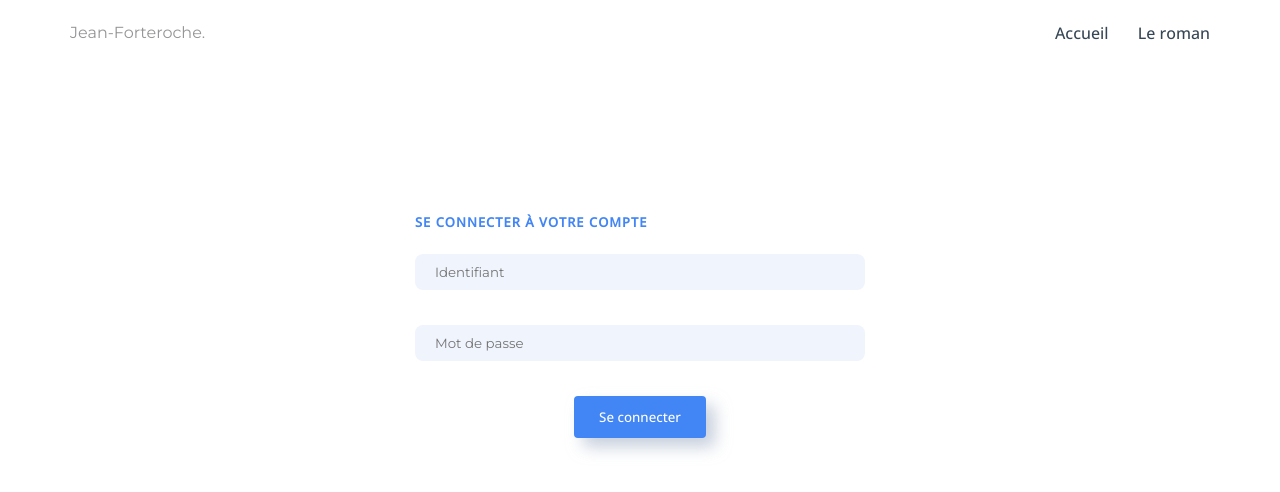
After one commit to Sx-Nyx/forteroche, a PHP site: template templates/login/index.php in a window 1280 px wide. The commit adds this page. Shown: the top 492 px of the page. Run offline with PHP 8.4, Linux system fonts and the light colour scheme; the template is opened without the code that fills it, so the values that code supplies are empty.

Commit message:
style(login page): add view

```diff
--- /dev/null
+++ b/templates/login/index.php
@@ -0,0 +1,12 @@
+<div class="login">
+    <div class="form__container">
+        <h2 class="light__title">Se connecter à votre compte</h2>
+        <form class="login__form">
+            <input type="text" placeholder="Identifiant" required class="login__form__input">
+            <input type="password" placeholder="Mot de passe" required class="login__form__input">
+            <div class="btn">
+                <button type="submit" class="btn__link">Se connecter</button>
+            </div>
+        </form>
+    </div>
+</div>
```
Also changed, not shown: public/assets/css/main.css, public/assets/scss/components/_button.scss, public/assets/scss/components/_title.scss (added), public/assets/scss/main.scss, public/assets/scss/pages/_home.scss, public/assets/scss/pages/_login.scss (added), public/assets/scss/utils/_variables.scss.
